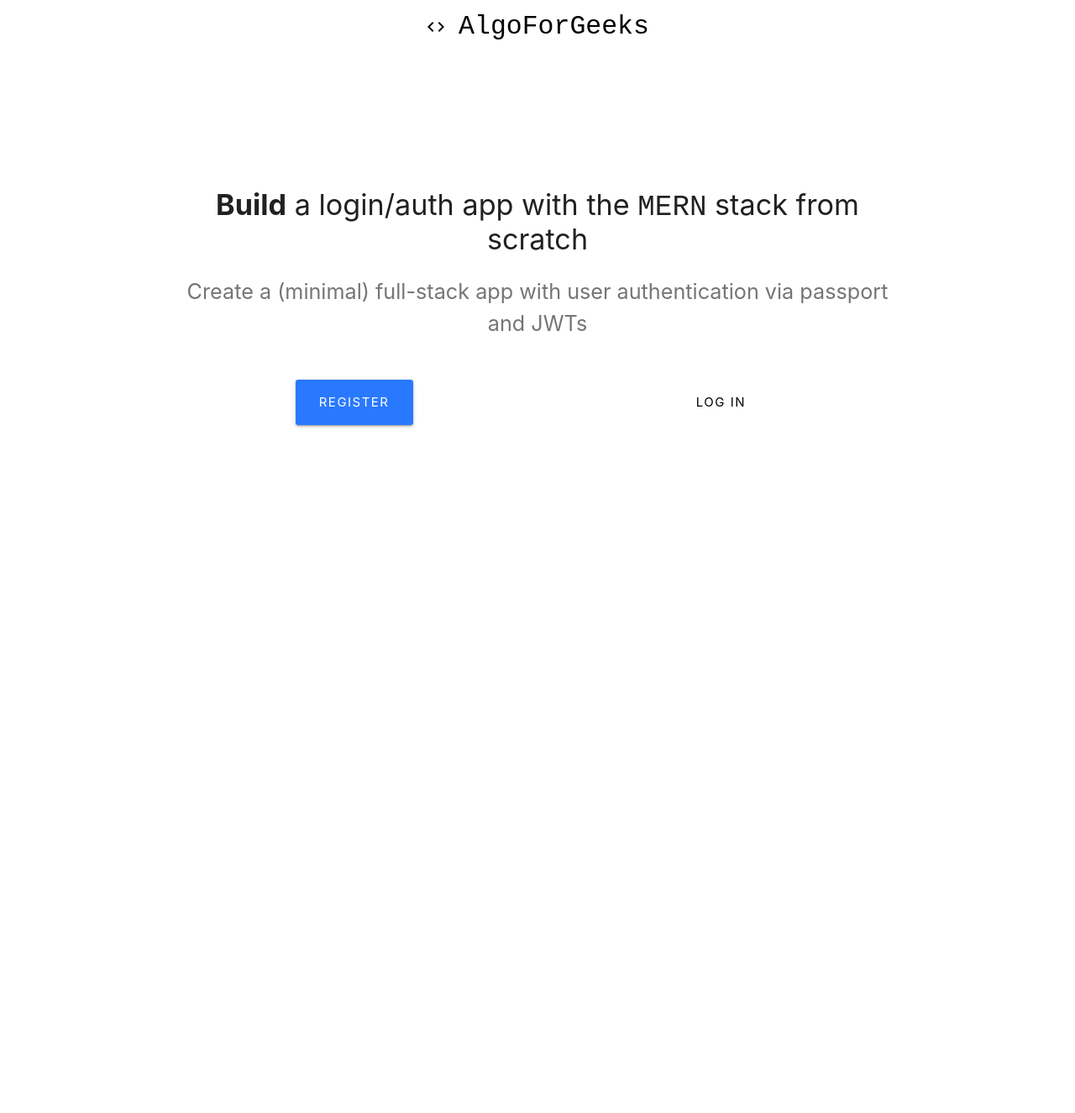
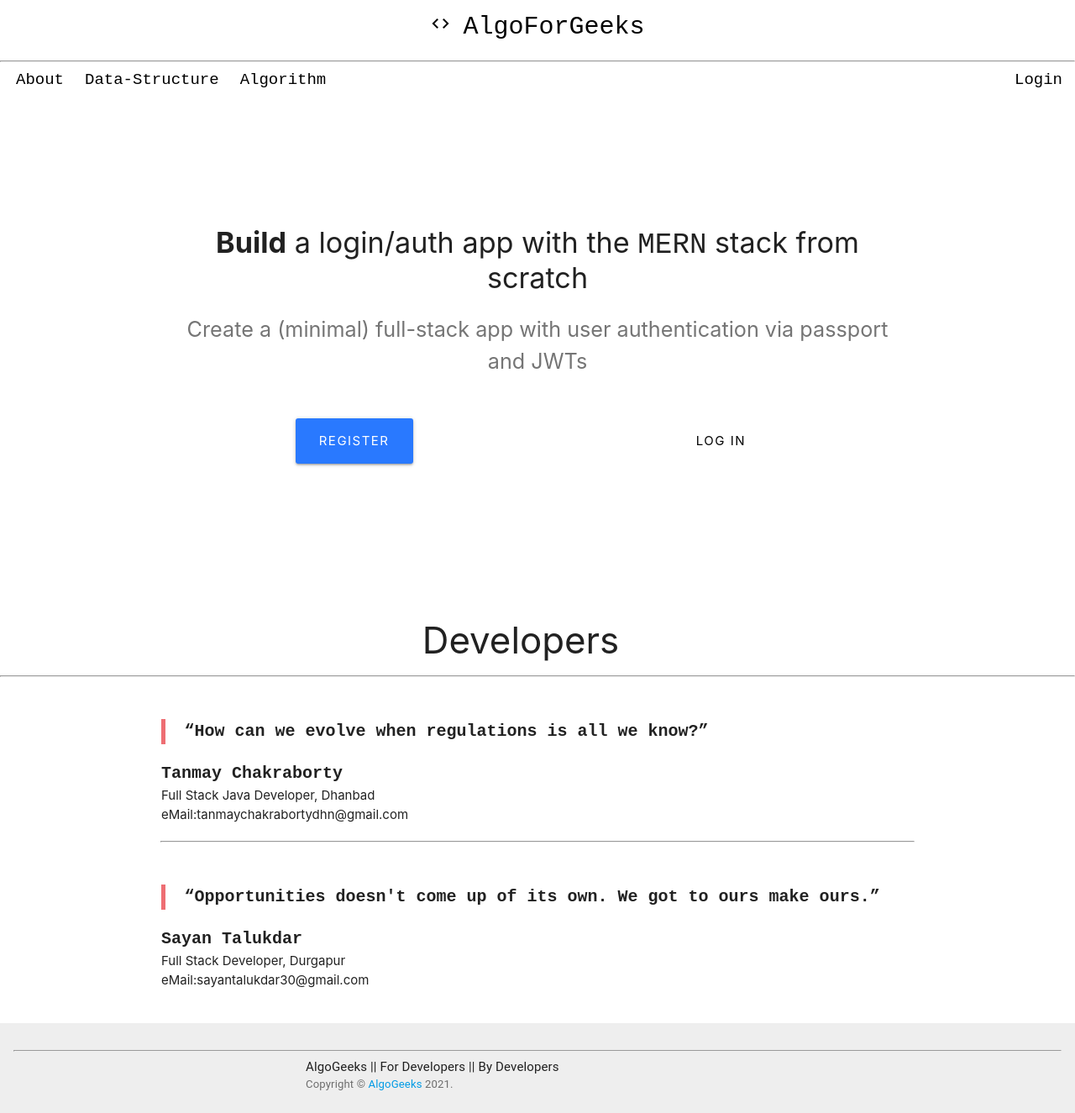
Before and after one commit to Sayan191/demo, a React (Create React App) app: page / in a window 1280 px wide. Shown: the whole page at 84% size. Before the commit the page ends 800 px from the top, so only its background shows below. Built offline with nearby package versions, Linux system fonts and the light colour scheme.

Commit message:
LandingPage and Navigation

```diff
--- a/package.json
+++ b/package.json
@@ -3,6 +3,7 @@
   "version": "0.1.0",
   "private": true,
   "dependencies": {
+    "@material-ui/core": "^4.12.1",
     "@testing-library/jest-dom": "^5.14.1",
     "@testing-library/react": "^11.2.7",
     "@testing-library/user-event": "^12.8.3",
@@ -18,7 +19,8 @@
     "react-scripts": "4.0.3",
     "redux": "^4.1.0",
     "redux-thunk": "^2.3.0",
-    "web-vitals": "^1.1.2"
+    "web-vitals": "^1.1.2",
+    "material-ui": "0.20.0"
   },
   "scripts": {
     "start": "react-scripts start",
--- a/src/App.js
+++ b/src/App.js
@@ -6,6 +6,8 @@ import { setCurrentUser, logoutUser } from "./actions/authActions";
 import { Provider } from "react-redux";
 import store from "./store";
 import Navbar from "./components/layout/Navbar";
+import Navigation from "./components/layout/Navigation";
+import Footer from "./components/layout/Footer";
 import Landing from "./components/layout/Landing";
 import Register from "./components/auth/Register";
 import Login from "./components/auth/Login";
@@ -36,12 +38,14 @@ class App extends Component {
         <Router>
           <div className="App">
             <Navbar />
+            <Navigation />
             <Route exact path="/" component={Landing} />
             <Route exact path="/register" component={Register} />
             <Route exact path="/login" component={Login} />
             <Switch>
               <PrivateRoute exact path="/dashboard" component={Dashboard} />
             </Switch>
+            <Footer />
           </div>
         </Router>
       </Provider>
--- /dev/null
+++ b/src/components/layout/Footer.js
@@ -0,0 +1,55 @@
+import React, { Component } from "react";
+import MuiThemeProvider from 'material-ui/styles/MuiThemeProvider'
+import { Link,Redirect } from "react-router-dom";
+import CssBaseline from '@material-ui/core/CssBaseline';
+import Typography from '@material-ui/core/Typography';
+import { makeStyles } from '@material-ui/core/styles';
+import Container from '@material-ui/core/Container';
+import "../layout/css/Footer.css"
+
+function Copyright() {
+    return (
+      <Typography variant="body2" color="textSecondary">
+        {'Copyright © '}
+        <Link color="inherit" href="https://material-ui.com/">
+          AlgoGeeks
+        </Link>{' '}
+        {new Date().getFullYear()}
+        {'.'}
+      </Typography>
+    );
+  }
+
+  const useStyles = makeStyles((theme) => ({
+    root: {
+      display: 'flex',
+      flexDirection: 'column',
+      minHeight: '100vh',
+    },
+    main: {
+      marginTop: theme.spacing(8),
+      marginBottom: theme.spacing(2),
+    },
+    footer: {
+      padding: theme.spacing(3, 2),
+      backgroundColor:
+        theme.palette.type === 'light' ? theme.palette.grey[200] : theme.palette.grey[800],
+    },
+  }));
+
+
+const Footer = () =>{
+    const classes = useStyles();
+    return(
+        <>
+            <footer className={classes.footer}>
+                <hr/>
+                <Container maxWidth="sm">
+                <Typography variant="body1">AlgoGeeks || For Developers || By Developers</Typography>
+                <Copyright />
+                </Container>
+            </footer>
+        </>
+    )
+}
+export default Footer
--- a/src/components/layout/Landing.js
+++ b/src/components/layout/Landing.js
@@ -1,8 +1,12 @@
 import React, { Component } from "react";
+import "../layout/css/Landing.css"
+import { BottomNavigation } from '@material-ui/core'
 import { Link } from "react-router-dom";
 class Landing extends Component {
   render() {
     return (
+      <>
+
         <div style={{ height: "75vh" }} className="container valign-wrapper">
           <div className="row">
             <div className="col s12 center-align">
@@ -45,6 +49,58 @@ class Landing extends Component {
             </div>
           </div>
         </div>
+        <div className=" p-4 border border-bottom border-dark">
+          <h3 className=" about center" >Developers</h3>
+          <hr class="my-4"/>
+        </div>
+        <div className="flex space-x-4 p-4">
+          <div className="flex-1 container border rounded bg-light p-2 md:inline-flex">
+              <img  className="float-right border border-dark rounded p-2 ml-4"/>
+              <div class="pt-6 md:p-8 text-center md:text-left space-y-4">
+                  <blockquote>
+                      <p style={{fontFamily:"monospace",fontWeight:"bold",fontSize:"20px"}}>
+                          “How can we evolve when regulations is
+                          all we know?”
+                      </p>
+                  </blockquote>
+                  <figcaption class="font-medium">
+                      <div className="text-cyan-600" style={{fontFamily:"monospace",fontWeight:"bold",fontSize:"20px"}}>
+                          Tanmay Chakraborty
+                      </div>
+                      <div class="text-gray-500">
+                          Full Stack Java Developer, Dhanbad
+                      </div>
+                      <div class="text-gray-500">
+                          <span className="text-cyan-500">eMail:</span>tanmaychakrabortydhn@gmail.com
+                      </div>
+                  </figcaption>
+              </div>
+          </div>
+          <hr style={{width:"70%",textAlign:"left",marginLeft:"auto",marginTop:"20px"}} />
+          <div className="flex-1 container border rounded bg-light p-2 md:inline-flex">
+              <img  className="float-left border border-dark rounded p-2 mr-4"/>
+              <div class="pt-6 md:p-8 text-center md:text-left space-y-4">
+                  <blockquote>
+                      <p style={{fontFamily:"monospace",fontWeight:"bold",fontSize:"20px"}}>
+                          “Opportunities doesn't come up of its own.
+                          We got to ours make ours.”
+                      </p>
+                  </blockquote>
+                  <figcaption class="font-medium">
+                      <div className="text-cyan-600" style={{fontFamily:"monospace",fontWeight:"bold",fontSize:"20px"}}>
+                              Sayan Talukdar
+                      </div>
+                      <div class="text-gray-500">
+                          Full Stack Developer, Durgapur
+                      </div>
+                      <div class="text-gray-500">
+                          <span className="text-cyan-500">eMail:</span>sayantalukdar30@gmail.com
+                      </div>
+                  </figcaption>
+              </div>
+          </div>
+      </div>
+      </>
     );
   }
 }
--- a/src/components/layout/Navbar.js
+++ b/src/components/layout/Navbar.js
@@ -1,25 +1,30 @@
 import React, { Component } from "react";
-import { Link } from "react-router-dom";
+import MuiThemeProvider from 'material-ui/styles/MuiThemeProvider'
+import { Link,Redirect } from "react-router-dom";
 class Navbar extends Component {
+
   render() {
     return (
-      <div className="navbar-fixed">
-        <nav className="z-depth-0">
-          <div className="nav-wrapper white">
+      <MuiThemeProvider>
+        <div className="navbar">
+          <nav className="z-depth-0 nav-wrapper white">
               <Link
                 to="/"
                 style={{
                   fontFamily: "monospace"
-
                 }}
-              className="col s5 brand-logo center black-text"
+                className="col s5 brand-logo center black-text display-3"
+                style={{
+                  fontFamily: "monospace",
+                  fontSize:"30px",
+                }}
               >
                 <i className="material-icons">code</i>
                 AlgoForGeeks
               </Link>
-          </div>
           </nav>
         </div>
+      </MuiThemeProvider>
     );
   }
 }
--- /dev/null
+++ b/src/components/layout/Navigation.js
@@ -0,0 +1,62 @@
+import React, { Component } from "react";
+import { Link,Redirect } from "react-router-dom";
+import { makeStyles } from '@material-ui/core/styles';
+import "../layout/css/Navigation.css"
+
+const Navigation = () =>{
+        return(
+            <>
+            <hr/>
+                <div className="navbar">
+                    <div className="z-depth-0 nav-wrapper white">
+                        <Link
+                          to="#"
+                          style={{
+                            fontFamily: "monospace",
+                            fontSize:"19px",
+                            marginLeft:"19px"
+                          }}
+                          className="col-sm left black-text"
+                        >
+                            About
+                        </Link>
+                        <Link
+                            to="#"
+                            style={{
+                              fontFamily: "monospace" ,
+                              fontSize:"19px",
+                              marginLeft:"25px"
+                            }}
+                            className="col-sm left black-text"
+                        >
+                            Data-Structure
+                        </Link>
+                        <Link
+                            to="#"
+                            style={{
+                              fontFamily: "monospace" ,
+                              fontSize:"19px",
+                              marginLeft:"25px"
+                            }}
+                            className="col-sm left black-text"
+                        >
+                            Algorithm
+                        </Link>
+                        <Link
+                            to="/login"
+                            style={{
+                              fontFamily: "monospace"  ,
+                              fontSize:"19px",
+                              marginRight:"15px"
+                            }}
+                            className=" brand-logo right black-text"
+                        >
+                         Login
+                        </Link>
+                    </div>
+                </div>
+        </>
+        )
+}
+
+export default Navigation
--- /dev/null
+++ b/src/components/layout/css/Footer.css
@@ -0,0 +1,3 @@
+footer{
+    margin-top:40px ;
+}
--- /dev/null
+++ b/src/components/layout/css/Landing.css
@@ -0,0 +1,3 @@
+.about{
+    margin-right: 40px;
+}
--- /dev/null
+++ b/src/components/layout/css/Navigation.css
@@ -0,0 +1,9 @@
+Link:hover{
+    background-color:rgba(143, 142, 142,0.2);
+    transition: ease-in-out;
+    transition-duration: 0.45s;
+}
+Link{
+    display: block;
+    background-color: black;
+}
--- /dev/null
+++ b/src/components/layout/navbar.scss
@@ -0,0 +1 @@
+@import'bootstrap/dist/css/bootstrap.min.css'
--- a/src/index.js
+++ b/src/index.js
@@ -5,9 +5,7 @@ import App from './App';
 import reportWebVitals from './reportWebVitals';
 
 ReactDOM.render(
-  <React.StrictMode>
-    <App />
-  </React.StrictMode>,
+    <App />,
   document.getElementById('root')
 );
 
```
Also changed, not shown: 1 other file (tests, documents, lock files or other folders). Lines whose indentation alone changed are shown as unchanged.
